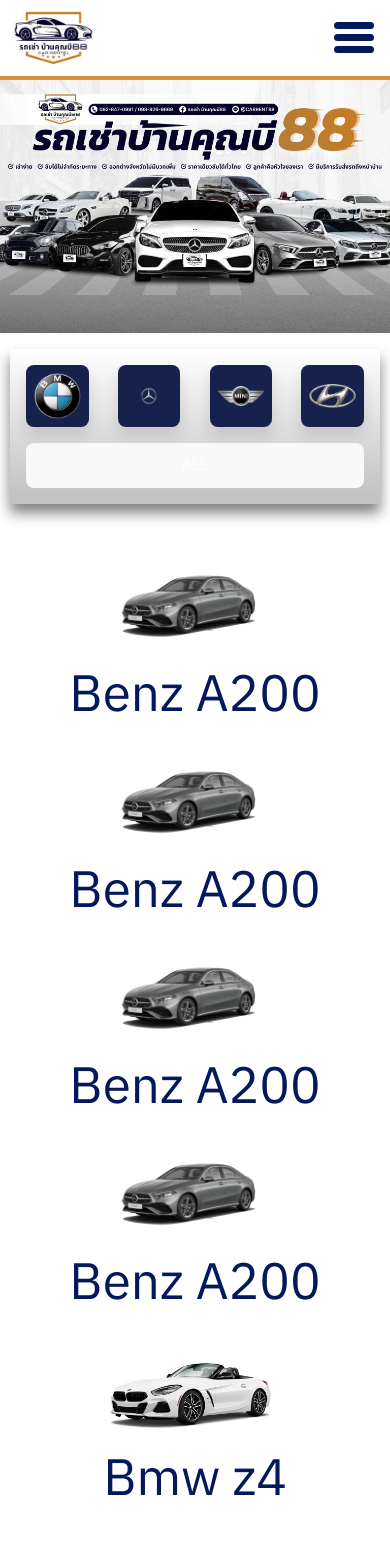
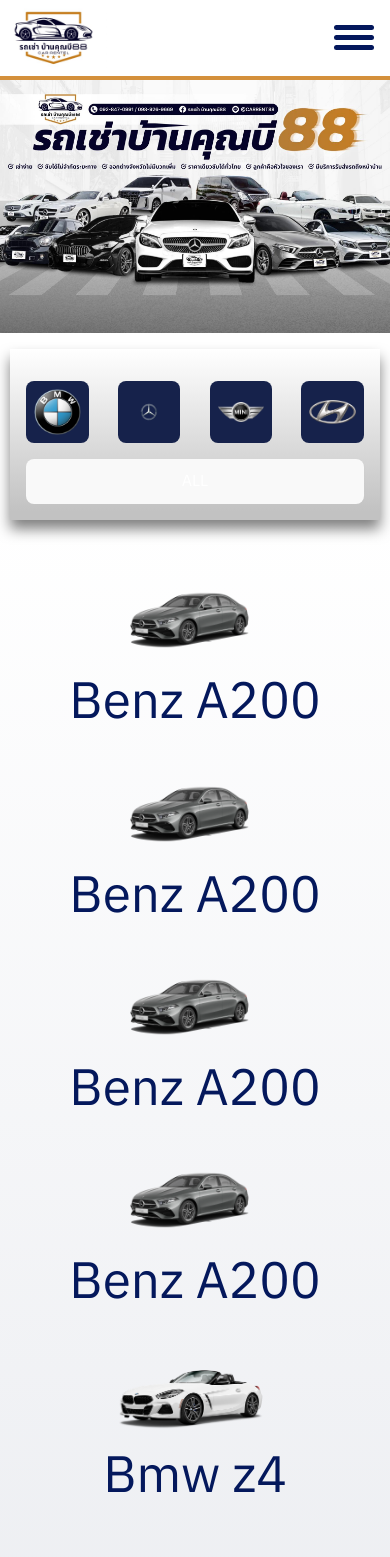
Before and after one commit to PathompongPA/car-rent, a React (Vite) app: page /#/ in a window 390 px wide. Shown: the top 1557 px of the page. Built offline with nearby package versions, Linux system fonts and the light colour scheme.

Commit message:
update(style) : update style navbar , searchCar and resultCar component

```diff
--- a/src/App.css
+++ b/src/App.css
@@ -25,11 +25,15 @@
 
 @layer utilities {
   .--btn {
-    @apply hover:cursor-pointer hover:scale-[1.05] active:scale-[.95] transition-all duration-75 select-none
+    @apply hover:cursor-pointer hover:md:scale-[1.1] active:scale-[.9] active:md:scale-[.99] transition-all duration-75 select-none
   }
 
   .active {
     @apply bg-blue-2 text-white
   }
 
+  .show {
+    @apply hidden bg-white
+  }
+
 }
--- a/src/components/navbar.component.jsx
+++ b/src/components/navbar.component.jsx
@@ -12,14 +12,14 @@
                 <div className="navigation__container-logo >> flex grow justify-between items-center | py-2 pr-4 | bg-white | border-b-4 border-golden-1 | md:border-b-0 ">
                     <img className="navigation__logo >> aspect-16/9 object-cover | max-h-[60px]" src={component.navbar.logo} alt="logo" />
                     <a className="navigation__btn-hamburger-menu --btn >> flex flex-col items-end | gap-[5px] | md:hidden" onClick={handleBtnHamburgerMenu} >
-                        <div className={`navigation__element-hamburger-menu >> bg-blue-1 w-[40px] h-[7px] rounded-lg `} ></div>
-                        <div className={`navigation__element-hamburger-menu >> bg-blue-1 w-[40px] h-[7px] rounded-lg `} ></div>
-                        <div className={`navigation__element-hamburger-menu >> bg-blue-1 w-[40px] h-[7px] rounded-lg `} ></div>
+                        <div className={`navigation__element-hamburger-menu >> bg-blue-1 w-[40px] h-[5px] rounded-lg `} ></div>
+                        <div className={`navigation__element-hamburger-menu >> bg-blue-1 w-[40px] h-[5px] rounded-lg `} ></div>
+                        <div className={`navigation__element-hamburger-menu >> bg-blue-1 w-[40px] h-[5px] rounded-lg `} ></div>
                     </a>
                 </div>
-                <div className="navigation__menu >> hidden flex flex-col items-end | h-[100vh] p-4 gap-6 grow | bg-white/10 backdrop-blur-lg | md:flex md:flex-row md:justify-end | md:gap-8 md:h-fit | md:bg-transparent " onClick={handleBtnHamburgerMenu}>
+                <div className="navigation__menu >> hidden flex flex-col items-end | h-[100vh] p-4 gap-8 grow | bg-white/40 backdrop-blur-lg | md:flex md:flex-row md:justify-end | md:gap-8 md:h-fit | md:bg-transparent " onClick={handleBtnHamburgerMenu}>
                     {navbar.title.list.map(({ text, link }, index) =>
-                        <Link className="navigation__title --btn >> w-full text-end | text-blue-1 font-extrabold | md:w-fit | active:text-golden-1" key={text + index} href={link} > {text} </Link>
+                        <Link className="navigation__title --btn >> w-full text-end | text-blue-1 text-xl font-extrabold | md:w-fit | active:text-golden-1" key={text + index} href={link} > {text} </Link>
                     )}
                 </div>
             </div>
--- a/src/components/resultCar.component.jsx
+++ b/src/components/resultCar.component.jsx
@@ -3,11 +3,11 @@
 export default function ResultCar() {
     const { car } = mockup;
     return (
-        <div className="result-car >> flex flex-row flex-wrap items-center justify-center | max-w-7xl gap-2 p-2 py-8 | md:py-8">
+        <div className="result-car >> flex flex-row flex-wrap items-center justify-center | max-w-7xl gap-2 p-2 py-8 | bg-linear-to-b from-white to-blue-2/10 | md:py-8 | md:bg-white md:bg-none">
             {car.all.list.map(({ thumbnail, brandName, carName }, index) => (
-                <div className="result-car__card --btn >> flex flex-col items-center | text-blue-1 rounded-lg | md:w-[30%] md:gap-5 md:pb-8 md:p-4 | active:text-white active:bg-blue-2" key={`result-car__card${index}`} >
-                    <img className="result-car__img >> aspect-4/3 object-cover | max-w-[45vw] rounded-lg | md:w-full" src={thumbnail} alt={`thumbnail-${brandName}-${carName}`} />
-                    <h1 className="result-car__title >> text-current font-bold | md:text-2xl">{`${brandName} ${carName}`}</h1>
+                <div className="result-car__card --btn >> flex flex-col items-center | p-1.5 | text-blue-1 rounded-lg | md:w-[30%] md:gap-5 md:pb-8 md:p-4 | active:text-white active:bg-blue-2" key={`result-car__card${index}`} >
+                    <img className="result-car__img >> aspect-4/3 object-cover | max-w-[40vw] rounded-lg | md:w-full" src={thumbnail} alt={`thumbnail-${brandName}-${carName}`} />
+                    <h1 className="result-car__title >> w-full text-center text-current font-bold text-xl | md:text-3xl">{`${brandName} ${carName}`}</h1>
                 </div>
             ))}
         </div>)
--- a/src/components/searchCar.component.jsx
+++ b/src/components/searchCar.component.jsx
@@ -12,16 +12,16 @@
         <div className="search-car >> relative | pt-[40px] w-full | md:flex md:justify-center | md:pt-0 md:h-[850px]" >
             <div className="search-car__container >> flex flex-col | w-full gap-4 | items-center justify-center md:flex-row md:w-7xl" >
                 <img className="search-car__big-image >> aspect-4/3 object-cover | md:h-[540px] md:w-full " src={bigImg} alt="big image" />
-                <div className="search-car__filter >> flex justify-center items-center flex-wrap | w-[95%] p-4 gap-4 | bg-gradient-to-t from-5% from-gray-1 to-55%% to-white drop-shadow-xl/50 | md:flex-nowrap md:absolute md:bottom-0 | md:w-fit md:px-8 md:py-4 md:gap-8 md:rounded-lg ">
+                <div className="search-car__filter >> flex justify-center items-center flex-wrap | w-[95%] p-4 pt-8 gap-4 | bg-gradient-to-t from-5% from-gray-1 to-55%% to-white drop-shadow-xl/50 | md:flex-nowrap md:absolute md:bottom-0 | md:w-fit md:px-8 md:py-4 md:gap-8 md:rounded-lg ">
                     <div className="search-car__container-card >> flex justify-between flex-wrap | w-full gap-4 | md:gap-8">
                         {brand.list.map(({ brandName, img }, index) => (
-                            <div className={`search-car__brand-card --btn ${location === index ? "active" : ""} ${location === brand.amount ? "active" : ""} >> flex flex-col justify-center items-center flex-wrap | p-2 | drop-shadow-xl/10 rounded-lg | md:px-4 md:py-2.5 md:gap-2.5 | active:bg-blue-1 `} key={index} onClick={() => { handleBtnFilter(index) }} >
+                            <div className={`search-car__brand-card --btn ${location === index ? "active" : ""} ${location === brand.amount ? "active" : ""} >> flex flex-col justify-center items-center flex-wrap | p-2 | backdrop-blur-lg bg-white/15 rounded-lg | md:px-4 md:py-2.5 md:gap-2.5 | active:bg-blue-1 `} key={index} onClick={() => { handleBtnFilter(index) }} >
                                 <img className="search-car__brand-image >> aspect-1/1 object-scale-down | max-w-[12vw] | md:object-scale-down md:aspect-1/1 | md:max-w-[100px] " src={img} alt="" />
-                                <p className="search-car__brand-name >> hidden | text-center font-bold | md:block" >{brandName}</p>
+                                <p className="search-car__brand-name >> hidden | text-center font-bold text-blue-1| md:block" >{brandName}</p>
                             </div>
                         ))}
                     </div>
-                    <button className={`search-car__btn-all --btn ${location === brand.amount ? "active" : ""} >> py-1 w-full | font-bold | rounded-lg | md:w-fit md:py-2.5 md:px-4`} onClick={() => { handleBtnFilter(brand.amount) }} > ALL </button>
+                    <button className={`search-car__btn-all --btn ${location === brand.amount ? "active" : ""} >> py-1 w-full backdrop-blur-lg  bg-white/15 | font-bold | rounded-lg | md:w-fit md:py-2.5 md:px-4`} onClick={() => { handleBtnFilter(brand.amount) }} > ALL </button>
                 </div>
             </div>
         </div>
```
